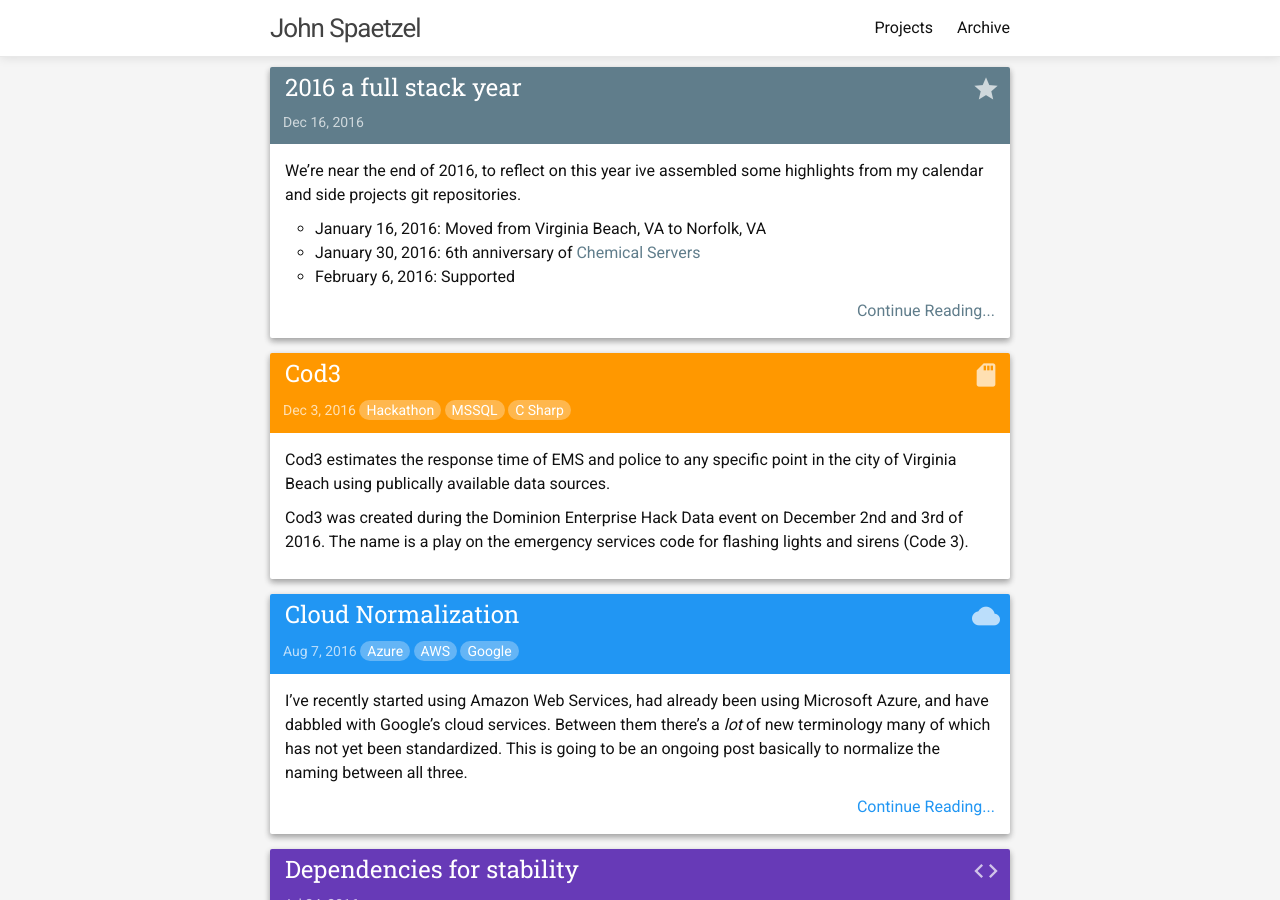
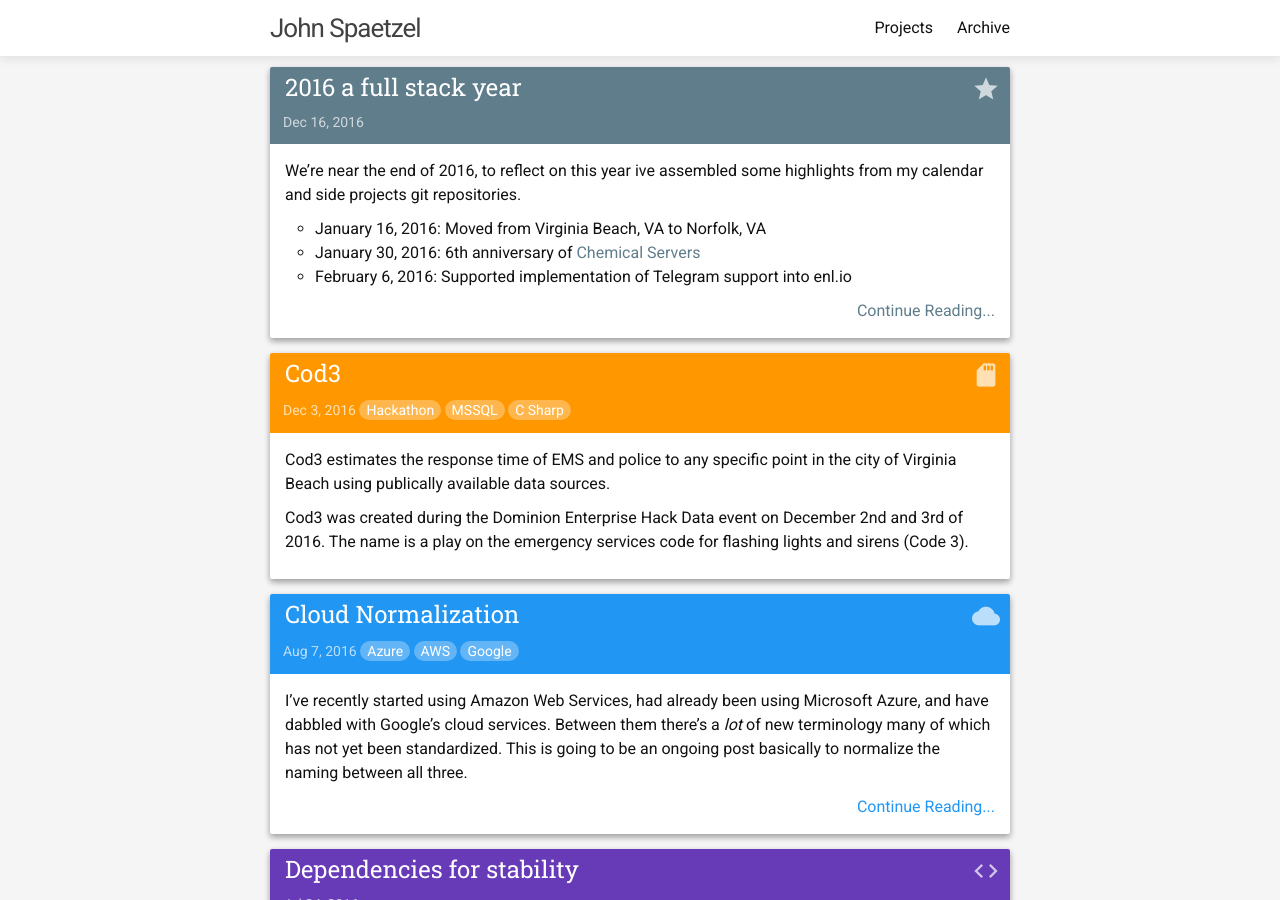
Before and after one commit to jspaetzel/meh.dev, a Jekyll site: the page built from index.html, in a window 1280 px wide and 900 px high. Built offline with Jekyll 4.4.1, drawn with Linux system fonts in a browser that asks for light colours.

Commit message:
Move more tag to end of line

```diff
--- a/_posts/blog/2016-12-16-2016-a-full-stack-year.markdown
+++ b/_posts/blog/2016-12-16-2016-a-full-stack-year.markdown
@@ -10,7 +10,7 @@ We're near the end of 2016, to reflect on this year ive assembled some highlight
 
 - January 16, 2016: Moved from Virginia Beach, VA to Norfolk, VA
 - January 30, 2016: 6th anniversary of [Chemical Servers]({{ site.baseurl }}{% post_url 2010-01-30-ChemicalServers %})
-- February 6, 2016: Supported <!--more-->implementation of Telegram support into enl.io
+- February 6, 2016: Supported implementation of Telegram support into enl.io<!--more-->
 - February 26, 2016: Placed 2nd with [Hack Chat]({{ site.baseurl }}{% post_url 2016-02-28-HackChat %}) at ODU Hack the Campus
 - March 8, 2016: Wrote an [image uploading application](https://github.com/zzbomb/upload) to learn Slim Framework 3
 - March 20, 2016: 2nd anniversary of maintaining and using a [groupme php api library](https://github.com/zzbomb/GroupMePHP)
```
